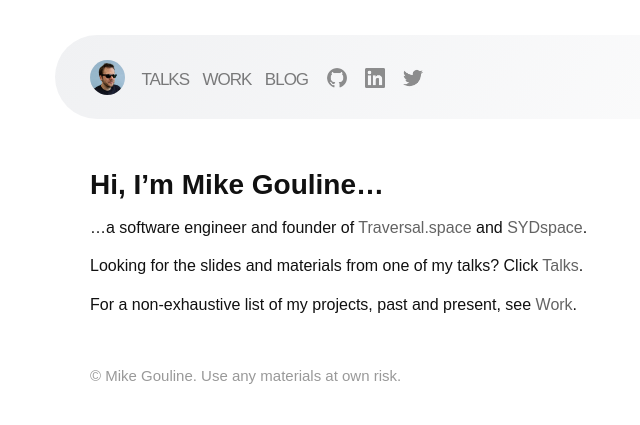
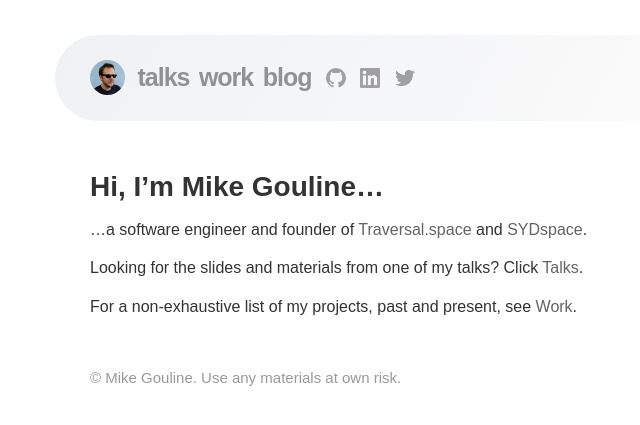
Before and after one commit to gouline/gouline.github.io, a Jekyll site: the page built from index.md, in a window 1280 px wide. Shown: the top 425 px of the page, without its empty margins (125-765 px from the left). Built offline with Jekyll 4.4.1, drawn with Linux system fonts in a browser that asks for light colours; nearby versions of some CDN libraries.

Commit message:
Update header style

```diff
--- a/_data/global.yml
+++ b/_data/global.yml
@@ -1,13 +1,13 @@
 sections:
-  - title: Talks
+  - title: talks
     id: talks
     path: /talks
 
-  - title: Work
+  - title: work
     id: work
     path: /work
 
-  - title: Blog
+  - title: blog
     url: https://blog.gouline.net
 
 social:
--- a/css/basic.css
+++ b/css/basic.css
@@ -6,7 +6,7 @@ html {
 
 body {
   min-height: 100%;
-  color: #111;
+  color: #333;
 }
 
 body {
@@ -49,15 +49,15 @@ blockquote {
 hr {
   border: none;
   height: 1px;
-  color: #111;
-  background-color: #111;
+  color: #333;
+  background-color: #333;
 }
 
 /* Header */
 
 #header {
-  padding: 20px 10px 10px 10px;
-  background: #f5f6f8;
+  padding: 20px 10px 17px 10px;
+  background: #f0f1f3;
   background: linear-gradient(120deg, rgba(240,241,243,1) 0%, rgba(255,255,255,0) 100%);
 }
 
@@ -67,19 +67,18 @@ hr {
   margin: 0 0 0 20px;
   padding: 0;
   overflow: hidden;
-  /* vertical-align: middle; */
 }
 
 #header-inline a {
   display: inline-block;
-  margin-right: 9px;
+  margin-right: 5px;
   padding: 5px 0 5px 0;
-  opacity: 0.5;
+  opacity: 0.4;
   color: #000;
-  font-size: 17px;
-  font-weight: normal;
+  font-size: 25px;
+  font-weight: bold;
+  line-height: 45%;
   letter-spacing: -1px;
-  text-transform: uppercase;
   border-radius: 5px;
   vertical-align: middle;
 }
@@ -130,11 +129,11 @@ hr {
 }
 
 #content h1, #content h2, #content h3 {
-  color: #111;
+  color: #333;
 }
 
 #content p, #content ul {
-  color: #111;
+  color: #333;
   line-height: 1.4;
 }
 
@@ -336,7 +335,7 @@ hr {
   #header {
     margin-top: 0;
     margin-bottom: 0;
-    border-radius: 0;
+    border-radius: 0 0 25px 25px;
   }
 
   #header-inline {
```
